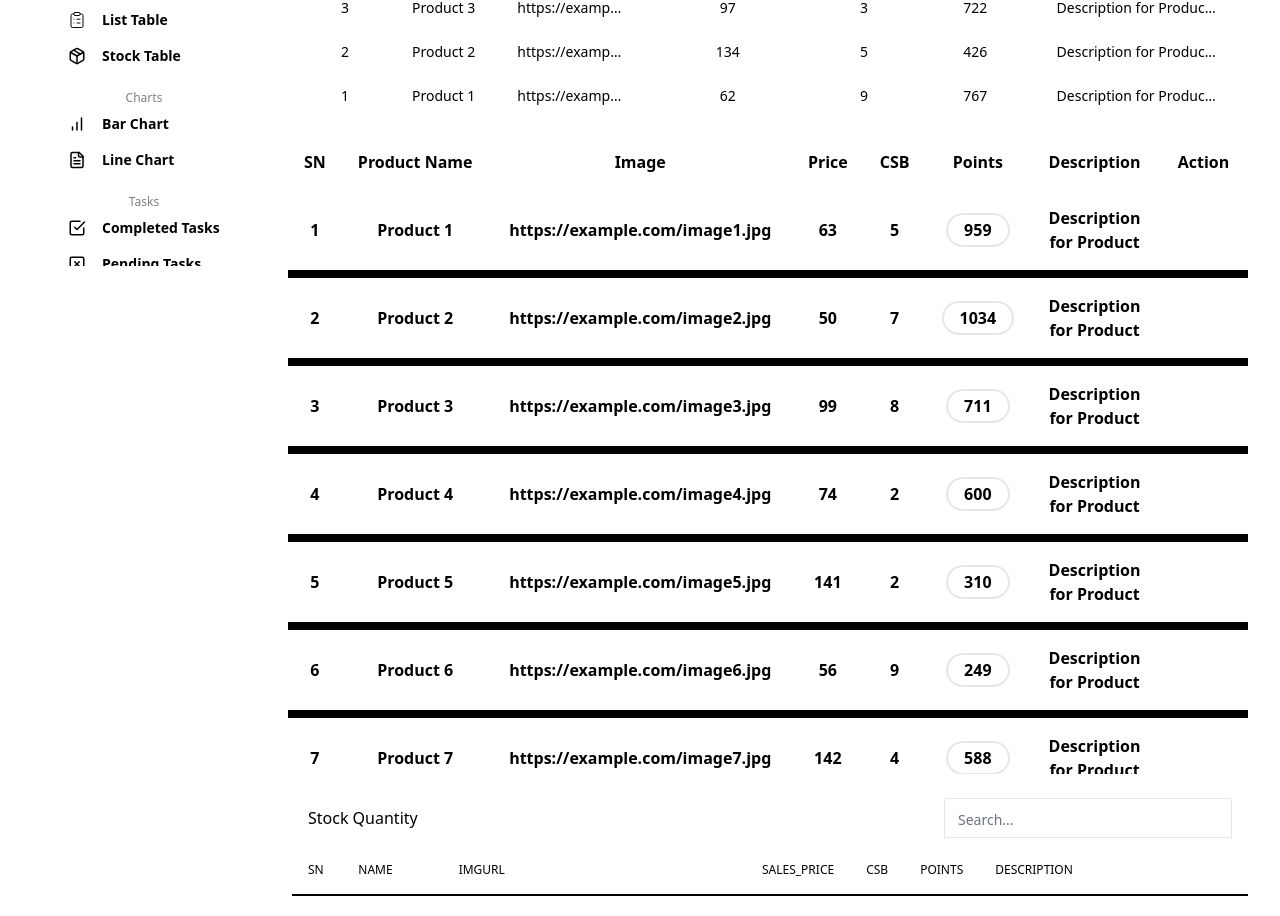
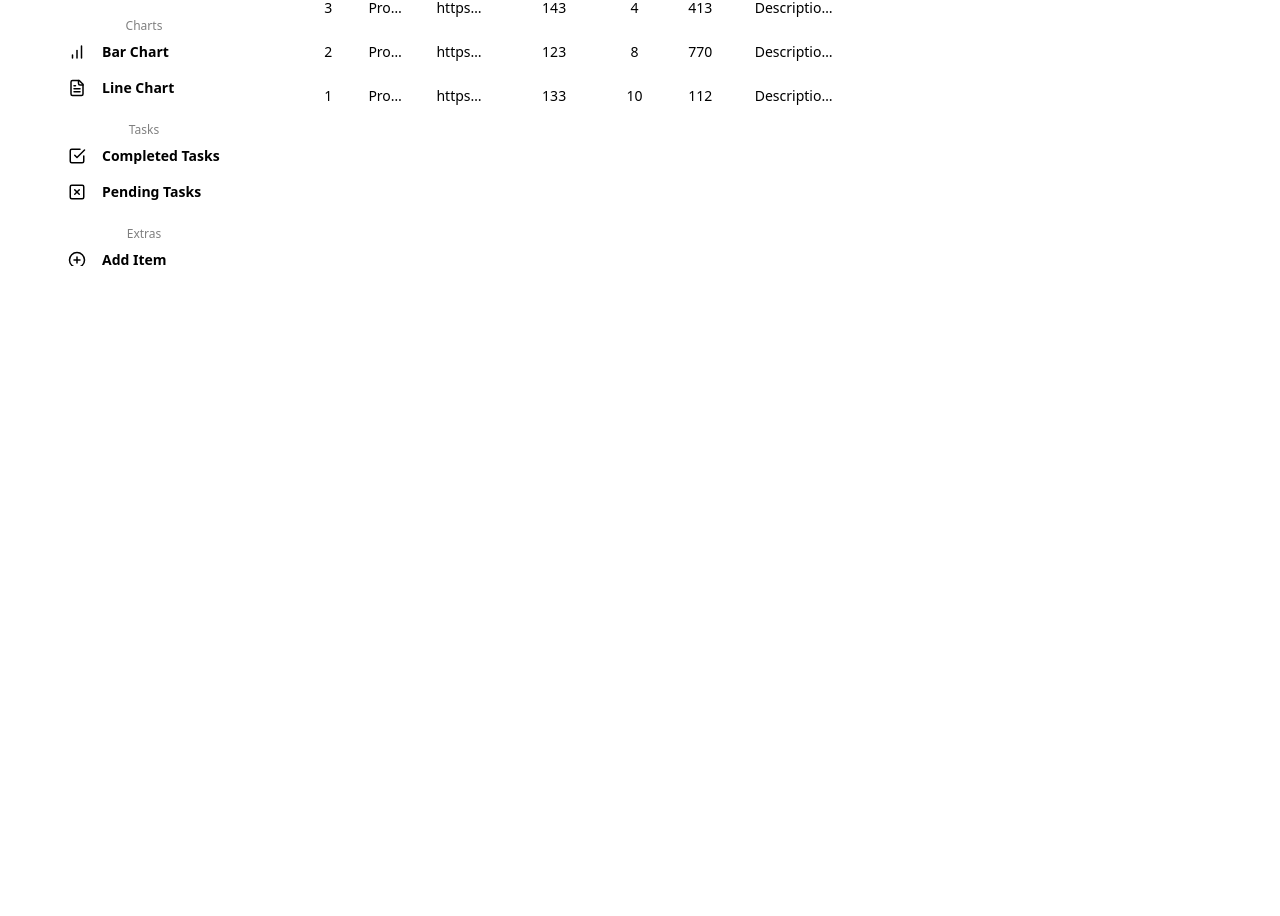
Before and after one commit to perceptronbd/client-template, a React (Vite) app: page /tables in a window 1280 px wide. Shown: the part 490-1406 px from the top of the page. After the commit the page ends 800 px from the top, so only its background shows below. Built offline with nearby package versions, Linux system fonts and the light colour scheme.

Commit message:
removed list and stock tables

```diff
--- a/src/components/index.js
+++ b/src/components/index.js
@@ -14,8 +14,8 @@ export { IncDecButton } from "./button/IncDecButton";
 //Text
 export { Text } from "./text/Text";
 //Table
-export { ListTable } from "./table/ListTable";
-export { StockTable } from "./table/StockTable";
+// export { ListTable } from "./table/ListTable";
+// export { StockTable } from "./table/StockTable";
 export { Table } from "./table/Table";
 //Container
 export { Container } from "./container/Container";
--- a/src/components/sidebar/navLinks.jsx
+++ b/src/components/sidebar/navLinks.jsx
@@ -58,22 +58,12 @@ export const navLinks = [
     ],
   },
   {
-    title: 'Table',
+    title: 'Tables',
     links: [
       {
         title: 'Table',
         path: '/tables/#table',
         icon: <Table size={18} />,
-      },
-      {
-        title: 'List Table',
-        path: '/tables/#list-table',
-        icon: <ClipboardList strokeWidth={1.3} size={18} />,
-      },
-      {
-        title: 'Stock Table',
-        path: '/table/#stock-table',
-        icon: <Package size={18} />,
       },
     ],
   },
--- a/src/components/table/ListTable.jsx
+++ /dev/null
@@ -1,50 +0,0 @@
-import React from "react";
-import { Link } from "react-router-dom";
-import { Button } from "../button/Button";
-
-export const ListTable = ({ data }) => {
-  return (
-    <div className="relative max-h-[80vh] w-full overflow-y-auto">
-      <table className="w-full">
-        <thead className="sticky top-0  h-12 bg-background">
-          <tr className="">
-            <th className="p-4">SN</th>
-            <th className="whitespace-nowrap p-4">Product Name</th>
-            <th className="p-4">Image</th>
-            <th className="whitespace-nowrap p-4">Price</th>
-            <th className="p-4">CSB</th>
-            <th className="p-4">Points</th>
-            <th className="p-4">Description</th>
-            <th className="p-4">Action</th>
-          </tr>
-        </thead>
-        <tbody>
-          {data.map((item, index) => (
-            <tr key={index} className={`border-b-8 border-background font-semibold`}>
-              <td className="rounded-l-2xl bg-foreground p-4 text-textColor-light">{item.sn}</td>
-              <td className="bg-foreground p-4 ">{item.name}</td>
-              <td className="bg-foreground p-4 ">{item.imgUrl}</td>
-              <td className="text-accent-secondary bg-foreground  p-4 text-center font-bold">
-                {item.sales_price}
-              </td>
-              <td className="text-accent-primary bg-foreground  p-4 text-center">{item.csb}</td>
-              <td className="text-accent-primary bg-foreground  p-4 text-center">
-                <span className="border-accent-primary rounded-full  border-2 bg-opacity-60 px-4 py-1">
-                  {item.points}
-                </span>
-              </td>
-              <td className="bg-foreground p-4  text-textColor-light">
-                <div className="max-h-12 overflow-hidden text-ellipsis">{item.description}</div>
-              </td>
-              <td className="rounded-r-2xl bg-foreground p-4">
-                <Button asChild>
-                  <Link to={"edit-product"}>Edit </Link>
-                </Button>
-              </td>
-            </tr>
-          ))}
-        </tbody>
-      </table>
-    </div>
-  );
-};
--- a/src/components/table/StockTable.jsx
+++ /dev/null
@@ -1,70 +0,0 @@
-import React, { useState } from "react";
-import { Text } from "../text/Text";
-import { SearchInput } from "../input/SearchInput";
-
-export const StockTable = ({ data }) => {
-  const [searchQuery, setSearchQuery] = useState("");
-  const filteredData = data.filter((item) =>
-    Object.values(item).some((value) =>
-      value.toString().toLowerCase().includes(searchQuery.toLowerCase())
-    )
-  );
-
-  const handleSearch = (e) => {
-    setSearchQuery(e.target.value);
-  };
-
-  return (
-    <>
-      {data ? (
-        <article className="rounded-lg bg-foreground pb-1 pl-1 pt-4">
-          <div className="flex items-center justify-between px-4">
-            <Text h2>Stock Quantity</Text>
-            <SearchInput value={searchQuery} onChange={handleSearch} />
-          </div>
-          <div className="3xl:max-h-[780px] max-h-[480px] w-full overflow-y-auto rounded-lg">
-            <table className="w-full border-collapse">
-              <thead className="sticky top-0 border-b-2 border-background bg-foreground text-xs uppercase text-textColor-light">
-                <tr className="w-[900px]">
-                  {Object.keys(data[0]).map((item, index) =>
-                    item === "id" ? (
-                      ""
-                    ) : (
-                      <th className="whitespace-nowrap p-4 text-left font-medium" key={index}>
-                        {item}
-                      </th>
-                    )
-                  )}
-                </tr>
-              </thead>
-              <tbody>
-                {filteredData.length === 0 ? (
-                  <div className="my-8 text-xl font-bold text-textColor-light">No Data</div>
-                ) : (
-                  filteredData.map((item, index) => (
-                    <tr key={index} className={`border-b-2 border-background font-semibold `}>
-                      {Object.keys(item).map((key, index) => {
-                        if (key === "id") return "";
-                        return (
-                          <td className="p-4 text-left" key={index}>
-                            {item[key]}
-                          </td>
-                        );
-                      })}
-                    </tr>
-                  ))
-                )}
-              </tbody>
-            </table>
-          </div>
-        </article>
-      ) : (
-        <div className="flex h-full w-full items-center justify-center rounded-lg bg-foreground">
-          <Text h1 className={"text-textColor-light"}>
-            No Data to Show
-          </Text>
-        </div>
-      )}
-    </>
-  );
-};
--- a/src/pages/home/table/TablePage.jsx
+++ b/src/pages/home/table/TablePage.jsx
@@ -1,7 +1,5 @@
 import React from 'react';
 import { Table } from '../../../components/table/Table';
-import { ListTable } from '../../../components/table/ListTable';
-import { StockTable } from '../../../components';
 
 const TablePage = () => {
   const generateMockData = () => {
@@ -27,12 +25,6 @@ const TablePage = () => {
       <div id="table">
         <Table data={generateMockData()} />
       </div>
-      <div id="list-table">
-        <ListTable data={generateMockData()} />
-      </div>
-      <div id="stock-table">
-        <StockTable data={generateMockData()} />
-      </div>
     </div>
   );
 };
```
